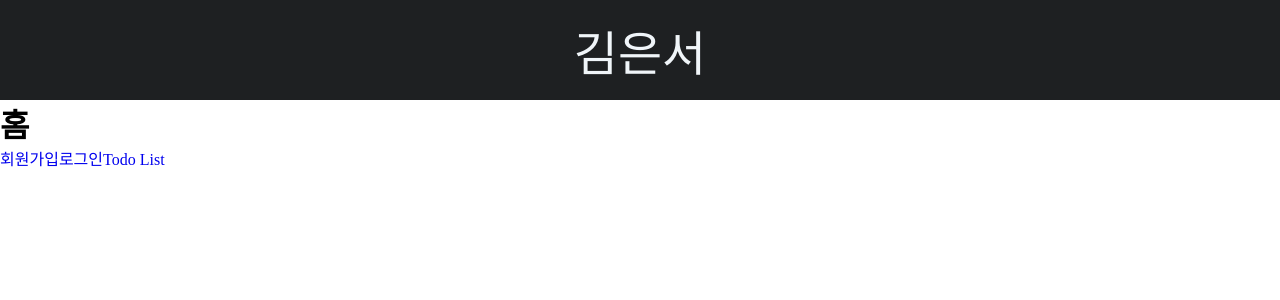
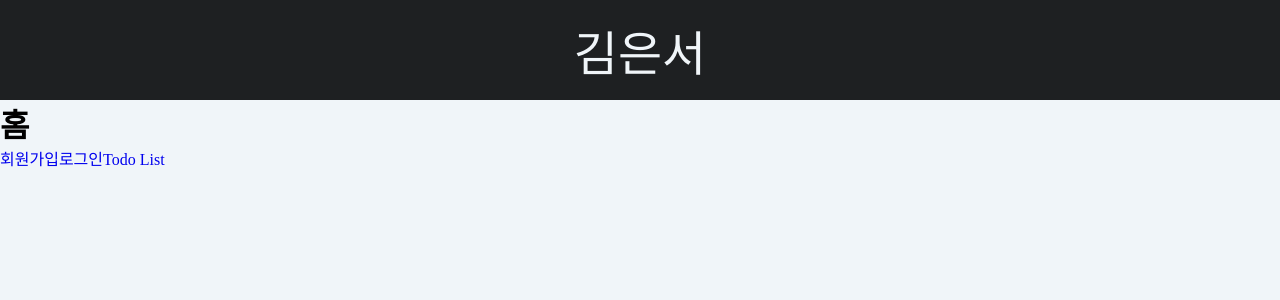
Before and after one commit to EUNSEO814/wanted-pre-onboarding-frontend, a React (Create React App) app: page / in a window 1280 px wide. Shown: the top 300 px of the page. Built offline with nearby package versions, Linux system fonts and the light colour scheme.

Commit message:
💄 Add GlobalStyle

```diff
--- a/src/GlobalStyle.js
+++ b/src/GlobalStyle.js
@@ -6,6 +6,7 @@ export const GlobalStyles = createGlobalStyle`
     padding:0;
     box-sizing: border-box;
     text-decoration: none;
+    background-color: #F0F5F9;
   }
 
   ol, ul, li {
```
